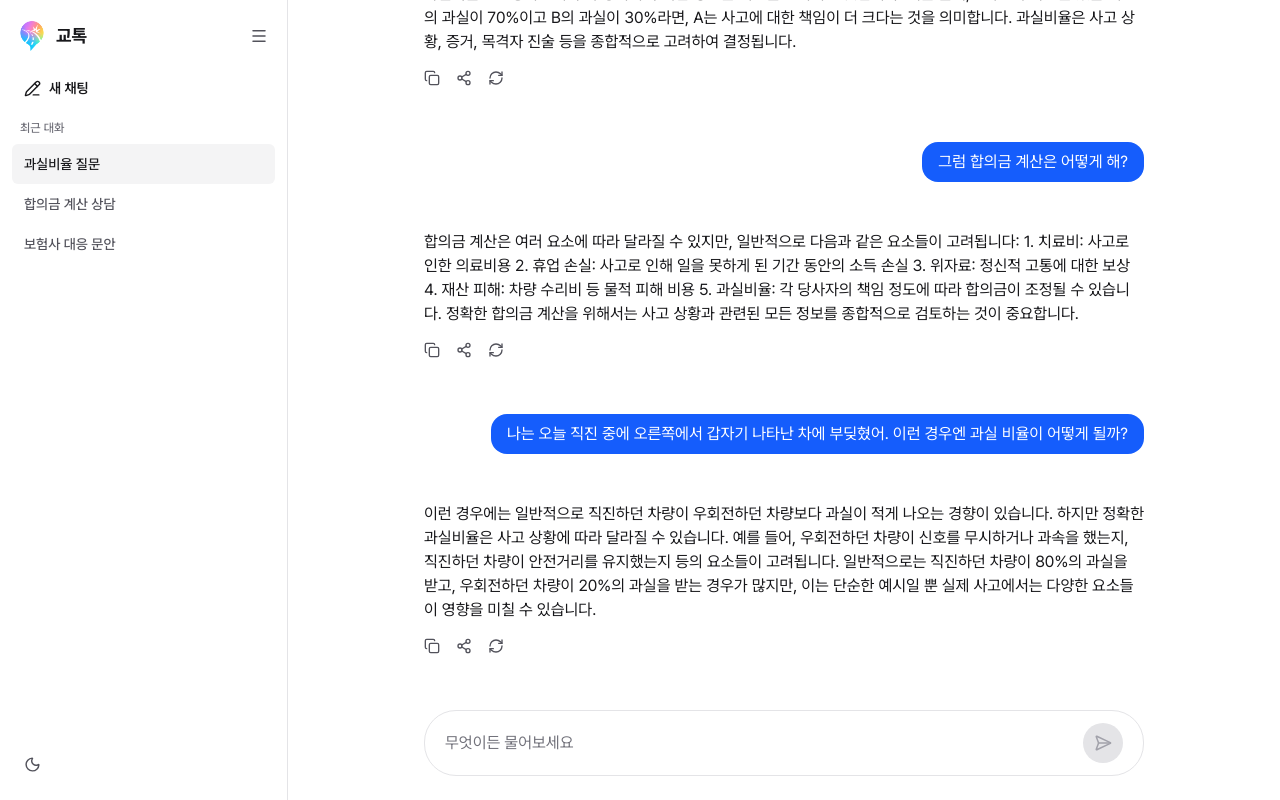
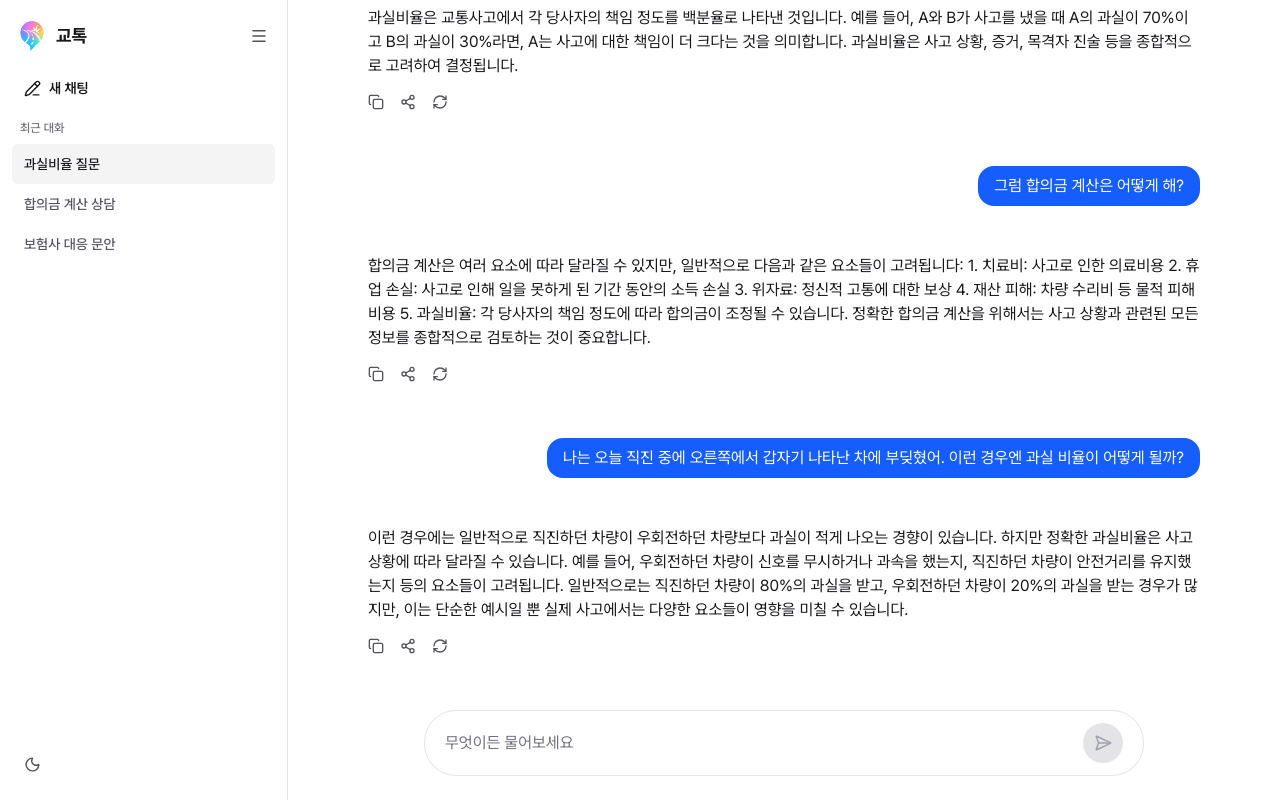
Before and after one commit to khk4912/frontend, a Next.js app: page /chat/1 in a window 1280 px wide. Built offline with nearby package versions, Linux system fonts and the light colour scheme.

Commit message:
💄 fix: Fix scrollbar issue in ChatView

```diff
--- a/app/(demo)/chat/[id]/_components/ChatView.tsx
+++ b/app/(demo)/chat/[id]/_components/ChatView.tsx
@@ -10,8 +10,11 @@ export function ChatView ({ children }: ChatViewProps) {
   }, [])
 
   return (
-    <div id='chat-container' className='flex flex-col flex-1 w-full max-w-3xl min-h-0 gap-10 px-6 py-10 mx-auto overflow-y-auto text-app-text'>
-      {children}
+    <div id='chat-container' className='flex flex-col flex-1 w-full min-h-0 gap-10 py-10 overflow-y-auto text-app-text'>
+      <div className='px-20 w-full flex flex-col gap-10'>
+        {children}
+      </div>
+
     </div>
   )
 }
```
